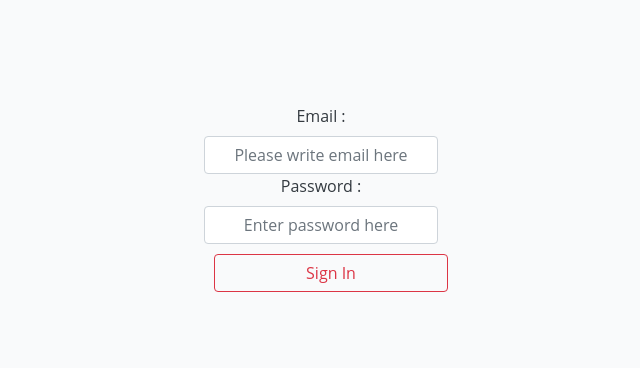
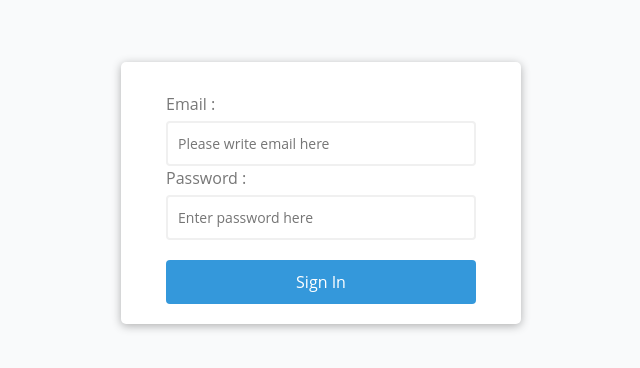
Before and after one commit to faiza203/Tailor_App, a React (Create React App) app: page /SignIn in a window 1280 px wide. Shown: the part 202-570 px from the top of the page, without its empty margins (319-959 px from the left). Built offline with nearby package versions, Linux system fonts and the light colour scheme.

Commit message:
Give style to sign in page

```diff
--- a/src/components/Customers.tsx
+++ b/src/components/Customers.tsx
@@ -26,7 +26,6 @@ export const Customers = (props: any) => {
                 customerState.clients.length > 0 ?
                     customerState.clients.map((customer: any, index: number) => {
                         return (<div key={index}>
-                            <h2 className="h2 text-muted">Customers</h2>
                             <h3 className="h3 text-muted d-inline mt-2">{customer}</h3>
                             <button id={customer + "measurment"} className="btn btn-outline-success d-inline" onClick={() => {
                                 localStorage.setItem("customer", customer);
--- a/src/components/DashBoard.tsx
+++ b/src/components/DashBoard.tsx
@@ -1,8 +1,7 @@
 import React from 'react';
 import firebase from 'firebase';
-import { Customers, checkCustomer } from './index';
+import { Customers, checkCustomer, history } from './index';
 import { useDispatch, useSelector } from 'react-redux';
-import { addTailor } from './store';
 
 export function DashBoard() {
     const customerState = useSelector((state: any) => state);
@@ -36,9 +35,18 @@ export function DashBoard() {
                         </form>
                         <Customers name={customerState.tailors[0]} />
                     </div>
-                    : <h1 className="h1 font-italic text-muted">
-                        Please login first
-                        </h1>
+                    :
+                    <div>
+                        <h1 className="h1 font-italic text-muted">
+                            Please login first
+                         </h1>
+                        <button className="btn btn-outline-danger" onClick={
+                            () => { history.push('/SignIn')
+                        history.replace('/SignIn') }
+                        }>
+                            Go to Sign In
+                         </button>
+                    </div>
             }
         </div>
     )
--- a/src/components/SignIn.tsx
+++ b/src/components/SignIn.tsx
@@ -25,12 +25,14 @@ export function SignIn() {
   }
 
   return (
-    <form onSubmit={signIn}>
-      <label className="text-dark">Email :</label>
-      <input className="form-control" type="email" placeholder="Please write email here" required />
-      <label className="text-dark">Password :</label>
-      <input className="form-control" type="password" placeholder="Enter password here" required />
-      <button className="btn btn-outline-danger" type="submit">Sign In</button>
-    </form>
+    <div className="main">
+      <form onSubmit={signIn} className="form">
+        <label>Email :</label>
+        <input type="email" placeholder="Please write email here" required />
+        <label>Password :</label>
+        <input type="password" placeholder="Enter password here" required />
+        <button type="submit">Sign In</button>
+      </form >
+    </div>
   )
 }
```
Also changed, not shown: 1 other file (tests, documents, lock files or other folders).
